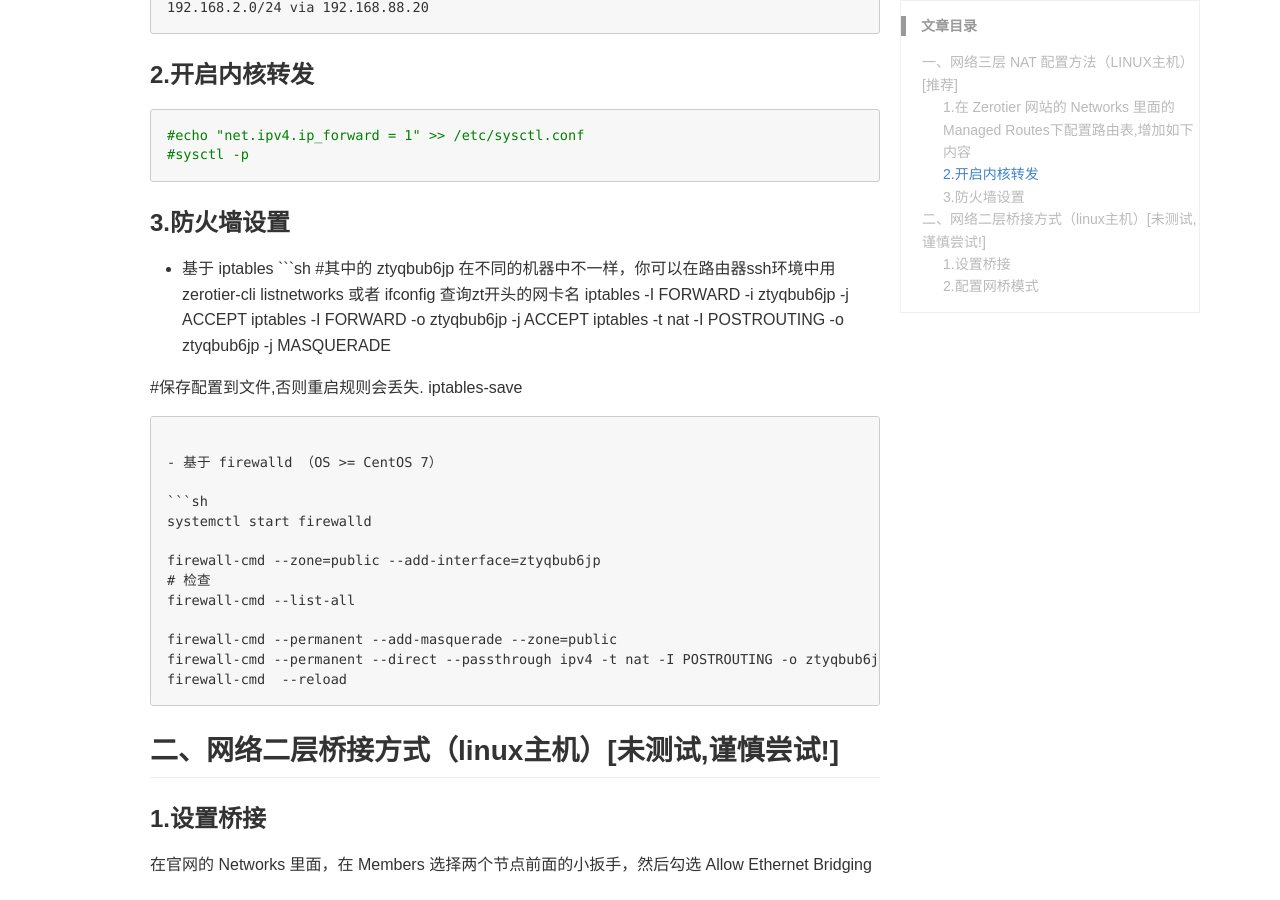
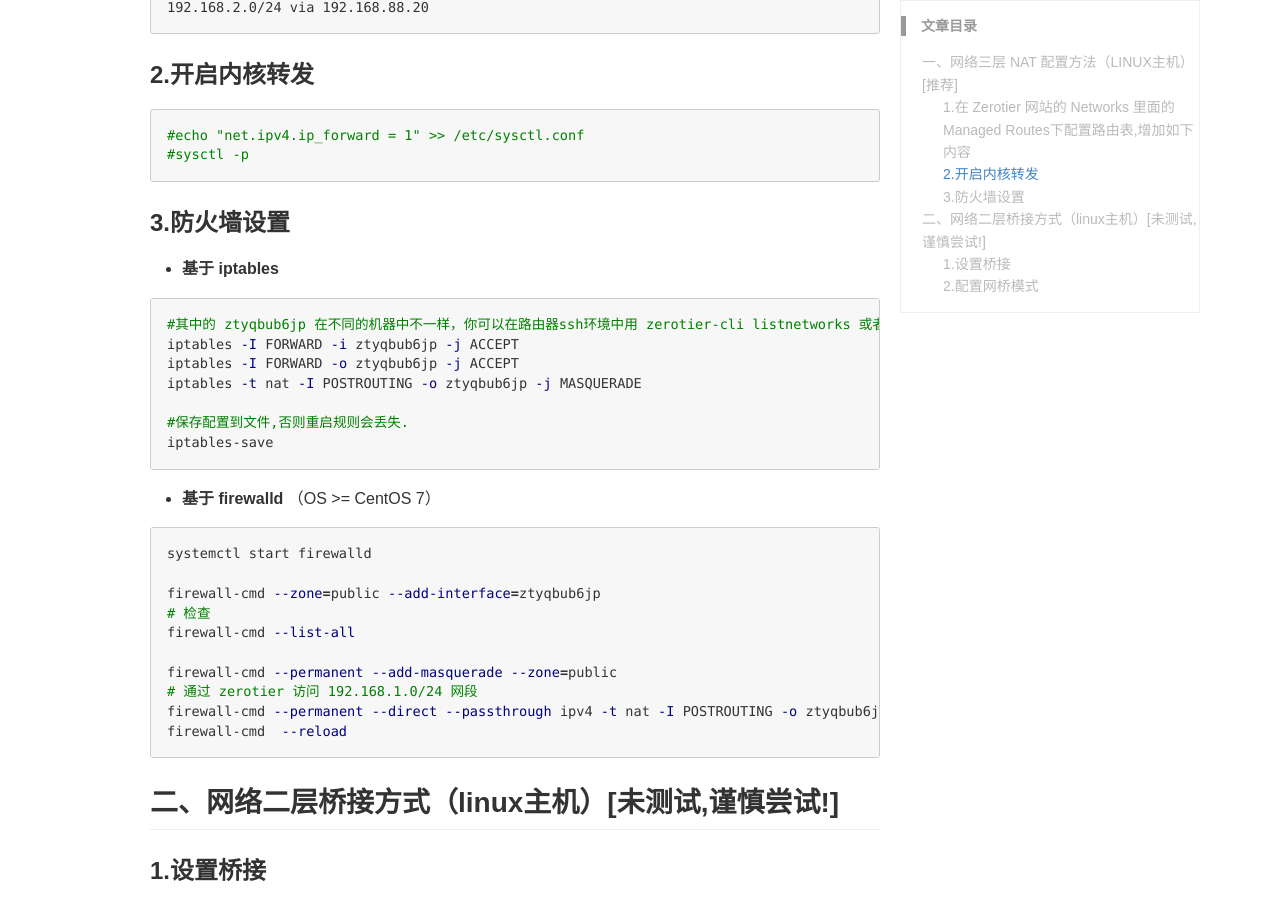
Before and after one commit to outmanzzq/outmanzzq.github.io, a Jekyll site: the page built from _posts/2022-05-28-zerotier-nat.md, in a window 1280 px wide and 900 px high, scrolled down 831 px. Built offline with Jekyll 4.4.1, drawn with Linux system fonts in a browser that asks for light colours; comment, search, counter and statistics services are not loaded.

Commit message:
update post zerotier-nat fixed iptables rule

````diff
--- a/_posts/2022-05-28-zerotier-nat.md
+++ b/_posts/2022-05-28-zerotier-nat.md
@@ -42,7 +42,8 @@ keywords: vpn,nat,zerotier
 
 ### 3.防火墙设置
 
-- 基于 iptables
+- **基于 iptables**
+
 ```sh
 #其中的 ztyqbub6jp 在不同的机器中不一样，你可以在路由器ssh环境中用 zerotier-cli listnetworks 或者 ifconfig 查询zt开头的网卡名
 iptables -I FORWARD -i ztyqbub6jp -j ACCEPT
@@ -53,7 +54,7 @@ iptables -t nat -I POSTROUTING -o ztyqbub6jp -j MASQUERADE
 iptables-save
 ```
 
-- 基于 firewalld （OS >= CentOS 7）
+- **基于 firewalld** （OS >= CentOS 7）
 
 ```sh
 systemctl start firewalld
@@ -63,6 +64,7 @@ firewall-cmd --zone=public --add-interface=ztyqbub6jp
 firewall-cmd --list-all
 
 firewall-cmd --permanent --add-masquerade --zone=public
+# 通过 zerotier 访问 192.168.1.0/24 网段
 firewall-cmd --permanent --direct --passthrough ipv4 -t nat -I POSTROUTING -o ztyqbub6jp -j MASQUERADE -s 192.168.1.0/24
 firewall-cmd  --reload
 ```
````
